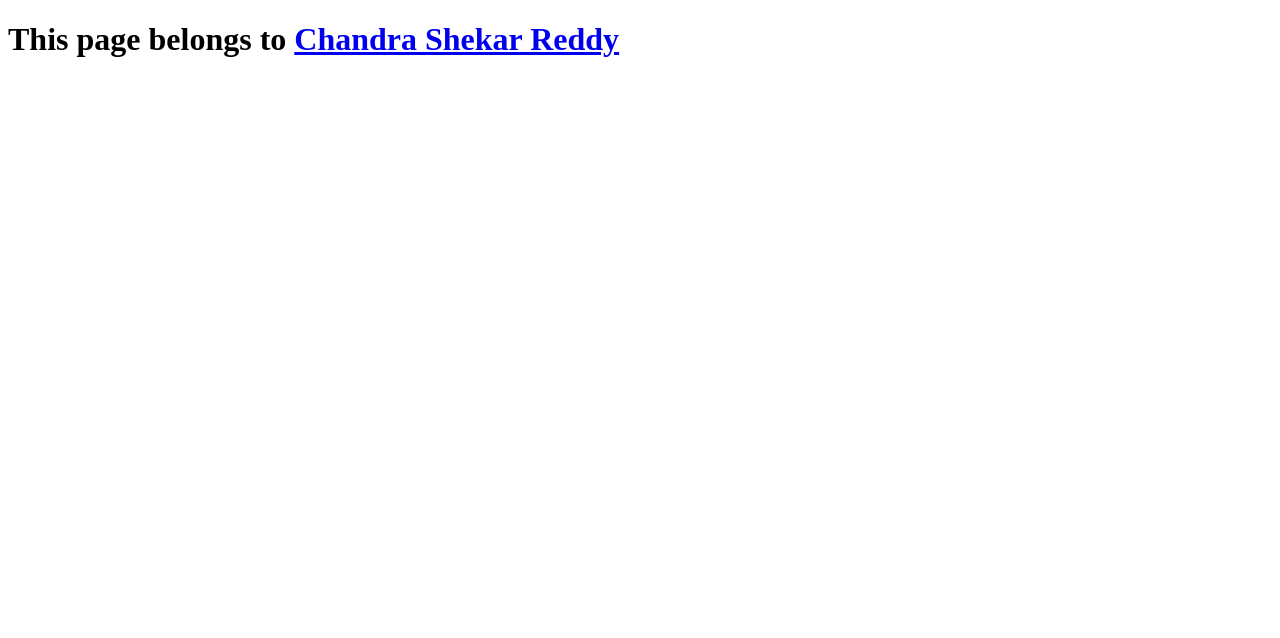
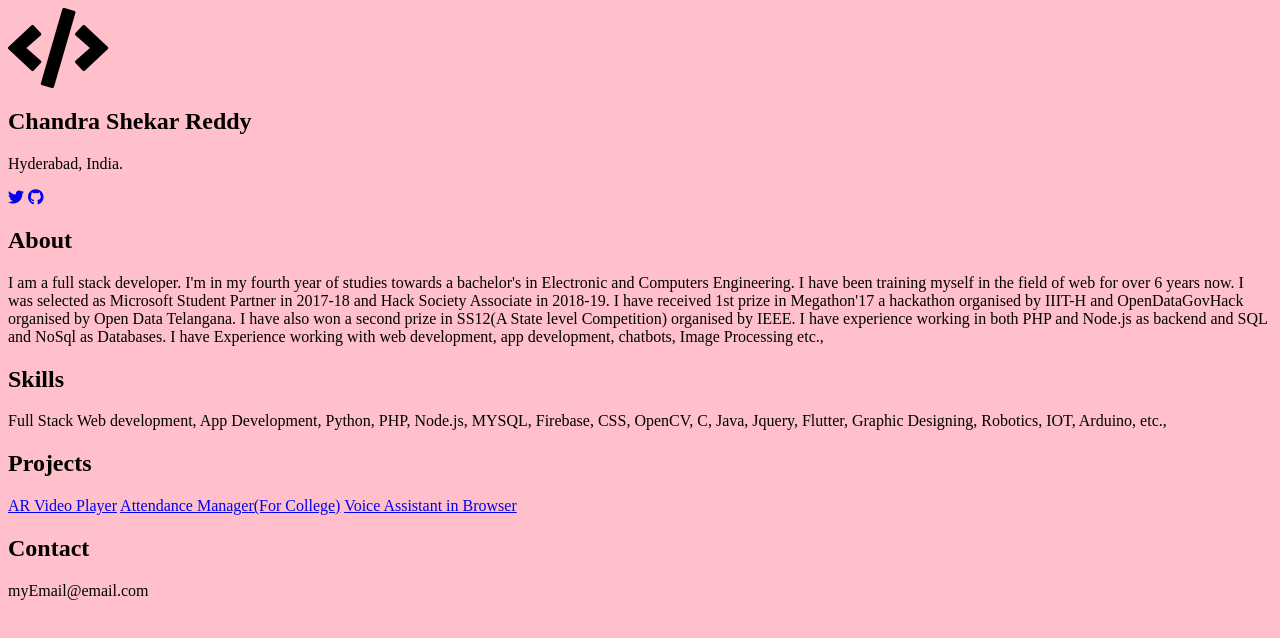
Before and after one commit to ChandraaShekar/csr98.github.io, a plain HTML site: page index.html in a window 1280 px wide. Drawn offline with Linux system fonts and the light colour scheme; files that its build step writes are made by us from their sources.

Commit message:
Update index.html

```diff
--- a/index.html
+++ b/index.html
@@ -1,11 +1,34 @@
 <!DOCTYPE html>
-<html>
+<html lang="en">
 <head>
-<title>
-Chandra Shekar Reddy
-</title>
+    <meta charset="UTF-8">
+    <meta name="viewport" content="width=device-width, initial-scale=1.0">
+    <meta http-equiv="X-UA-Compatible" content="ie=edge">
+    <link rel="stylesheet" href="https://use.fontawesome.com/releases/v5.4.1/css/all.css" integrity="sha384-5sAR7xN1Nv6T6+dT2mhtzEpVJvfS3NScPQTrOxhwjIuvcA67KV2R5Jz6kr4abQsz" crossorigin="anonymous">
+    <link rel="stylesheet" href="style.css">
+    <title>Giorgi Tsereteli</title>
 </head>
 <body>
-<h1>This page belongs to <a href="https://github.com/Chandu316">Chandra Shekar Reddy</a></h1>
+    <div class="grid-2">
+        <div class="section-1">
+            <i class="fas fa-code fa-5x white"></i>
+            <h2>Chandra Shekar Reddy</h2>
+            <p>Hyderabad, India.</p>
+            <a href="#"><i class="fab fa-twitter"></i></a>
+            <a href="#"><i class="fab fa-github"></i></a>
+        </div>
+        <div class="section-2">
+            <h2>About</h2>
+            <p>I am a full stack developer. I'm in my fourth year of studies towards a bachelor's in Electronic and Computers Engineering. I have been training myself in the field of web for over 6 years now. I was selected as Microsoft Student Partner in 2017-18 and Hack Society Associate in 2018-19. I have received 1st prize in Megathon'17 a hackathon organised by IIIT-H and OpenDataGovHack organised by Open Data Telangana. I have also won a second prize in SS12(A State level Competition) organised by IEEE. I have experience working in both PHP and Node.js as backend and SQL and NoSql as Databases. I have Experience working with web development, app development, chatbots, Image Processing etc.,</p>
+            <h2>Skills</h2>
+            <p>Full Stack Web development, App Development, Python, PHP, Node.js, MYSQL, Firebase, CSS, OpenCV, C, Java, Jquery, Flutter, Graphic Designing, Robotics, IOT, Arduino, etc., </p>
+            <h2>Projects</h2>
+            <a href="#">AR Video Player</a>
+            <a href="#">Attendance Manager(For College)</a>
+          <a href="#">Voice Assistant in Browser</a>
+            <h2>Contact</h2>
+            <p>myEmail@email.com</p>
+        </div>
+    </div>
 </body>
 </html>
```
